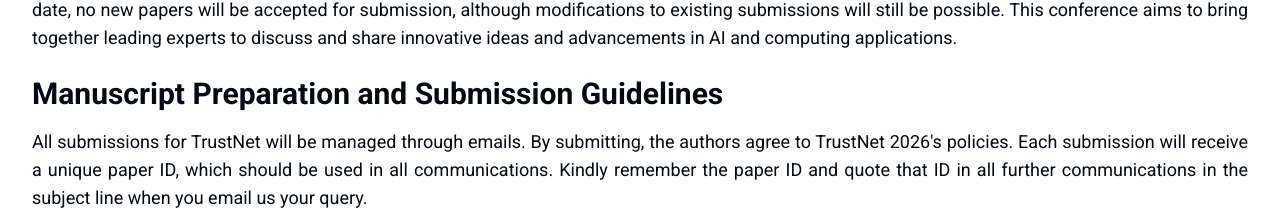
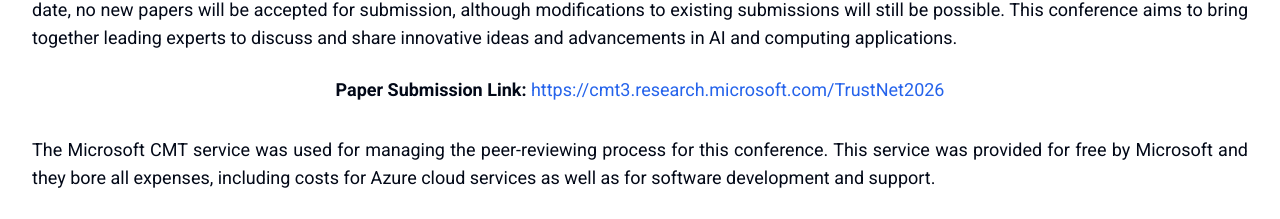
Before and after one commit to kapoor035/ICBHST, a Next.js app: page /author-guidelines in a window 1280 px wide. Shown: the part 522-741 px from the top of the page. Built offline with nearby package versions, Linux system fonts and the light colour scheme.

Commit message:
update submission link in guidelines

```diff
--- a/app/author-guidelines/page.tsx
+++ b/app/author-guidelines/page.tsx
@@ -38,16 +38,21 @@ const AuthorGuidelines = () => {
             advancements in AI and computing applications.
           </p>
 
-          {/* todo  */}
-          {/* <p className="mb-8 text-center">
+
+          <p className="mb-8 text-center">
             <strong>Paper Submission Link:</strong>{" "}
             <a
-              href="https://cmt3.research.microsoft.com/ICAIC2025"
+              href="https://cmt3.research.microsoft.com/TrustNet2026"
               className="text-blue-600 hover:text-blue-800"
+              target="_blank"
             >
-              https://cmt3.research.microsoft.com/ICAIC2025
+              https://cmt3.research.microsoft.com/TrustNet2026
             </a>
-          </p> */}
+          </p>
+
+          <p className="mb-6">
+            The Microsoft CMT service was used for managing the peer-reviewing process for this conference. This service was provided for free by Microsoft and they bore all expenses, including costs for Azure cloud services as well as for software development and support.
+          </p>
 
           <h2 className="text-3xl font-bold mb-4">
             Manuscript Preparation and Submission Guidelines
```
